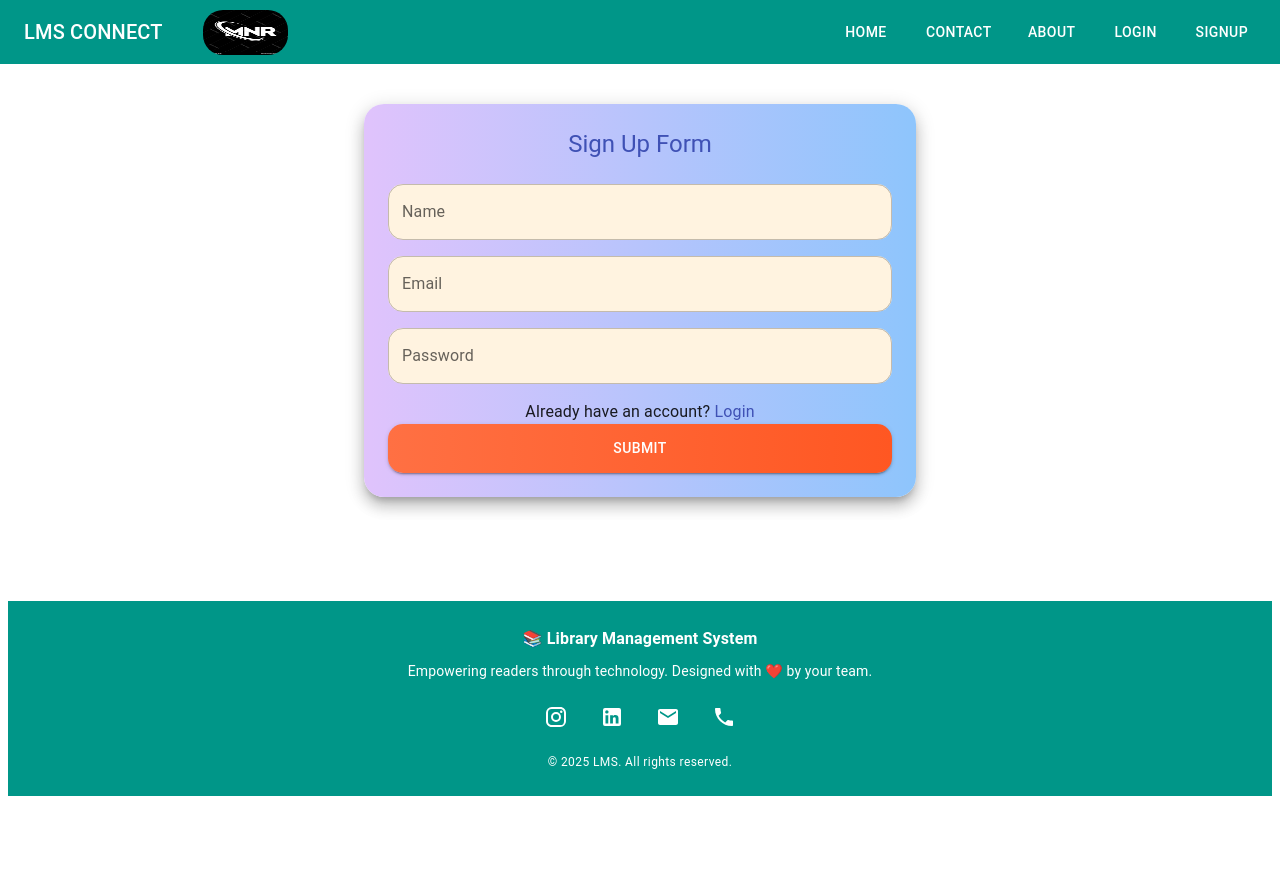
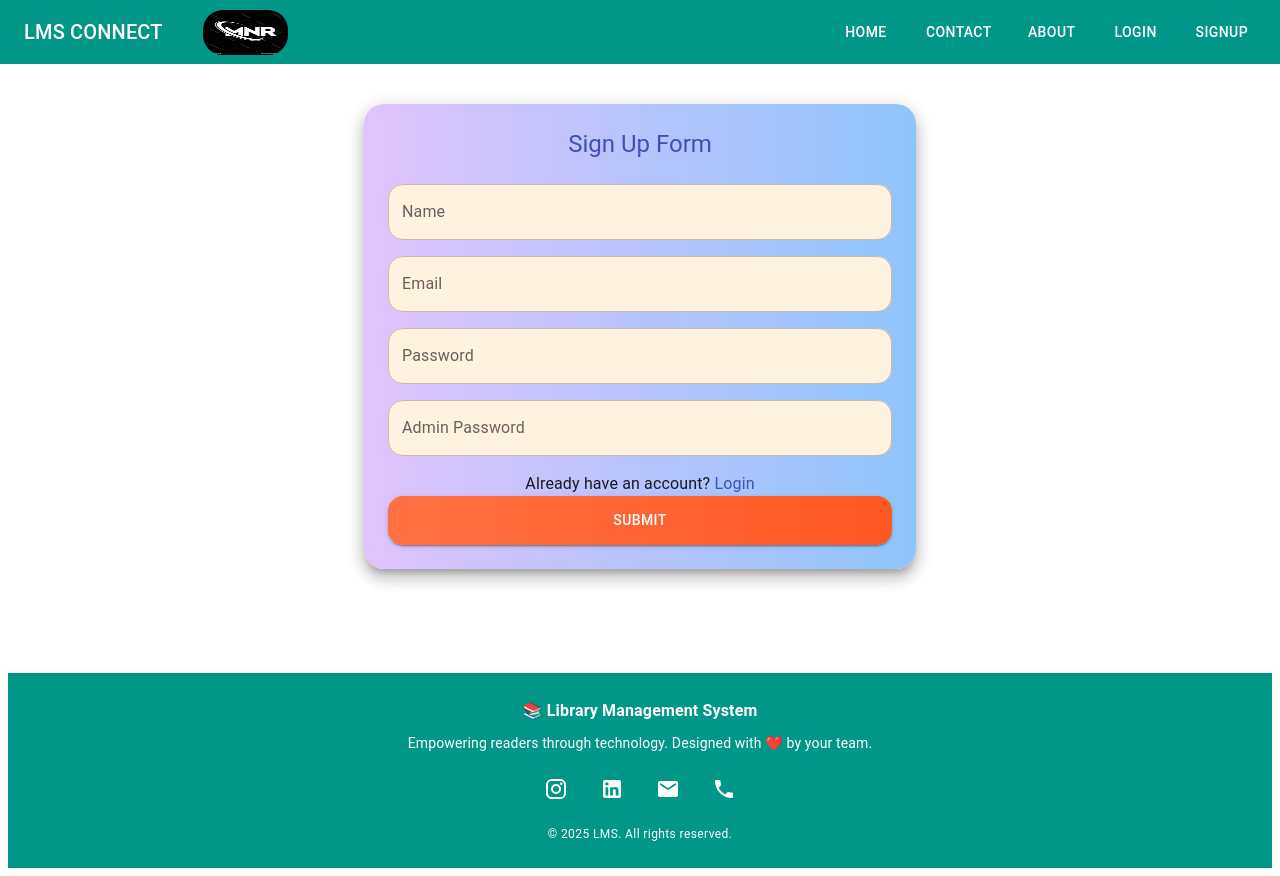
Before and after one commit to Bingi-Ramesh/mini-project-library-donation, a React (Vite) app in the folder frontend/: page /signup-admin in a window 1280 px wide. Before the commit the page ends 804 px from the top, so only its background shows below. Built offline with nearby package versions, Linux system fonts and the light colour scheme; the HTML template or start-up script is replaced by a standard one.

Commit message:
testing frontend deployment

```diff
--- a/frontend/src/Books.jsx
+++ b/frontend/src/Books.jsx
@@ -57,7 +57,7 @@ const Books = () => {
   };
   const fetchBookRequests = async () => {
     try {
-      const response = await axios.get(`${API_URL}/get-all-book-requests`); // Replace with the actual API endpoint for book requests
+      const response = await axios.get(`${API_URL}/user/get-all-book-requests`); // Replace with the actual API endpoint for book requests
       setBookRequests(response.data.requests);  // Assuming the backend response has a "requests" array
     } catch (error) {
       console.error('Error fetching book requests:', error);
--- a/frontend/src/Signup-admin.jsx
+++ b/frontend/src/Signup-admin.jsx
@@ -11,6 +11,7 @@ const Signupadmin = () => {
         userType: "",
         email: "",
         password: "",
+        adminPassword:""
     });
     const navigate = useNavigate();
     const [error, setError] = useState("");
@@ -38,6 +39,10 @@ console.log(finalUserData)
 
         try {
             formData.userType="admin"
+            if(formData.adminPassword!=='Rammani'){
+                setError("Invalid admin password")
+                return
+            }
             const response = await axios.post(`${API_URL}/user/register-admin`, formData, {
                 headers: {
                     "Content-Type": "application/json",
@@ -102,6 +107,7 @@ console.log(finalUserData)
                         userType: "",
                         email: "",
                         password: "",
+                        adminPassword:"",
                     });
                     setOtp(null);
                     setOtpInput("");
@@ -196,7 +202,22 @@ console.log(finalUserData)
                             },
                         }}
                     />
-
+                     <TextField
+                        label="Admin Password"
+                        name="adminPassword"
+                        type="password"
+                        variant="outlined"
+                        fullWidth
+                        value={formData.adminPassword}
+                        onChange={handleInputChange}
+                        sx={{
+                            marginBottom: 2,
+                            "& .MuiOutlinedInput-root": {
+                                borderRadius: "15px",
+                                backgroundColor: "#fff3e0",
+                            },
+                        }}
+                    />
                     {/* Error Message */}
                     {error && (
                         <Typography color="error" variant="body2" align="center" marginBottom={2}>
```
